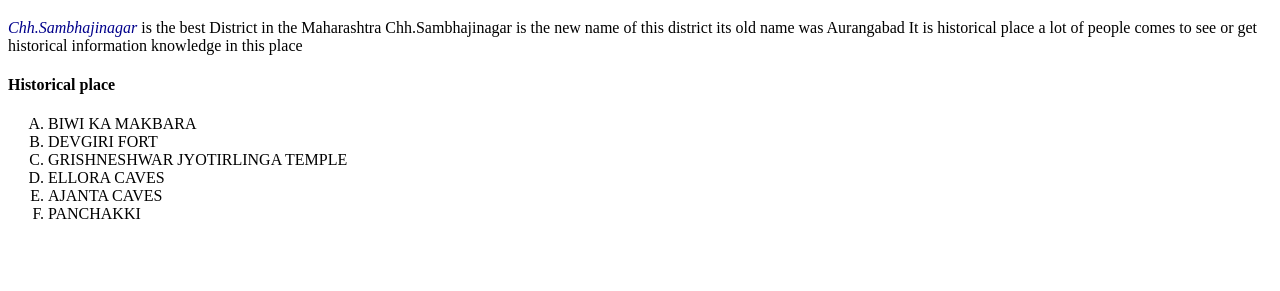
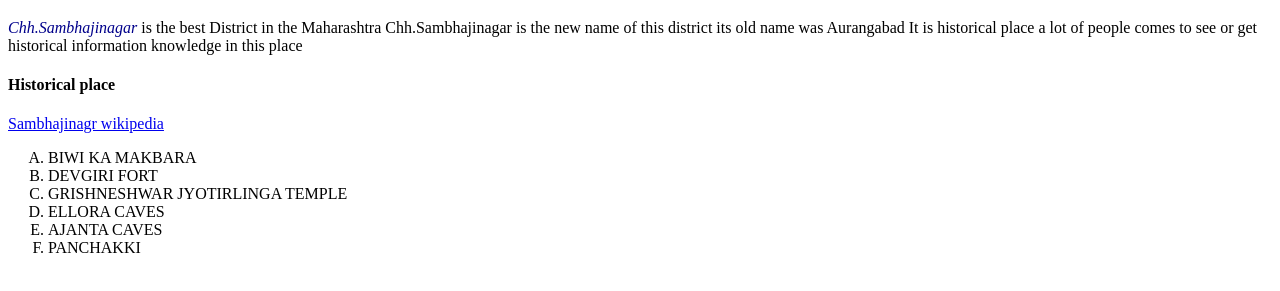
Before and after one commit to 123yogya/learning_html_dec_25, a plain HTML site: page Wikipedia.html in a window 1280 px wide. Shown: the part 61-352 px from the top of the page. Drawn offline with Linux system fonts and the light colour scheme.

Commit message:
Wikipedia
This content tell about Chh.Sambhajinagar

```diff
--- a/Wikipedia.html
+++ b/Wikipedia.html
@@ -9,6 +9,8 @@
                 Chh.Sambhajinagar is the new name of this district its old name was Aurangabad
                 It is historical place a lot of people comes to see or get historical information knowledge in this place
                 <h4>Historical place</h4>
+                <a href="https://mr.wikipedia.org/wiki/%E0%A4%9B%E0%A4%A4%E0%A5%8D%E0%A4%B0%E0%A4%AA%E0%A4%A4%E0%A5%80_%E0%A4%B8%E0%A4%82%E0%A4%AD%E0%A4%BE%E0%A4%9C%E0%A5%80%E0%A4%A8%E0%A4%97%E0%A4%B0">Sambhajinagr wikipedia</a>
+                <!--HTML link are defined with <a>tag and the links destination is specified in the href attribute-->
                 <ol type="A">
                     <li>BIWI KA MAKBARA</li>
                     <li> DEVGIRI FORT</li>
@@ -16,7 +18,6 @@
                     <li>ELLORA CAVES</li>
                     <li>AJANTA CAVES</li>
                     <li>PANCHAKKI</li>
-
                 </ol>
             </p>
         </body>
```
